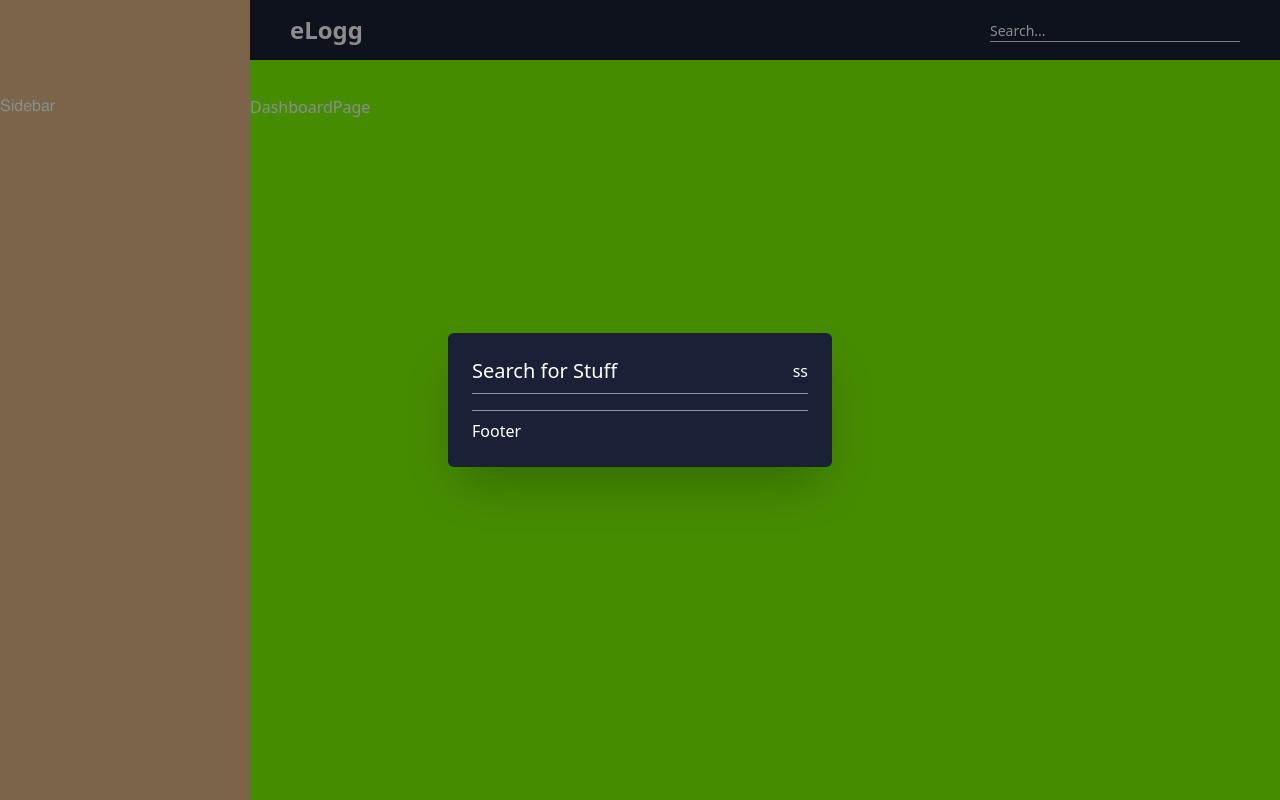
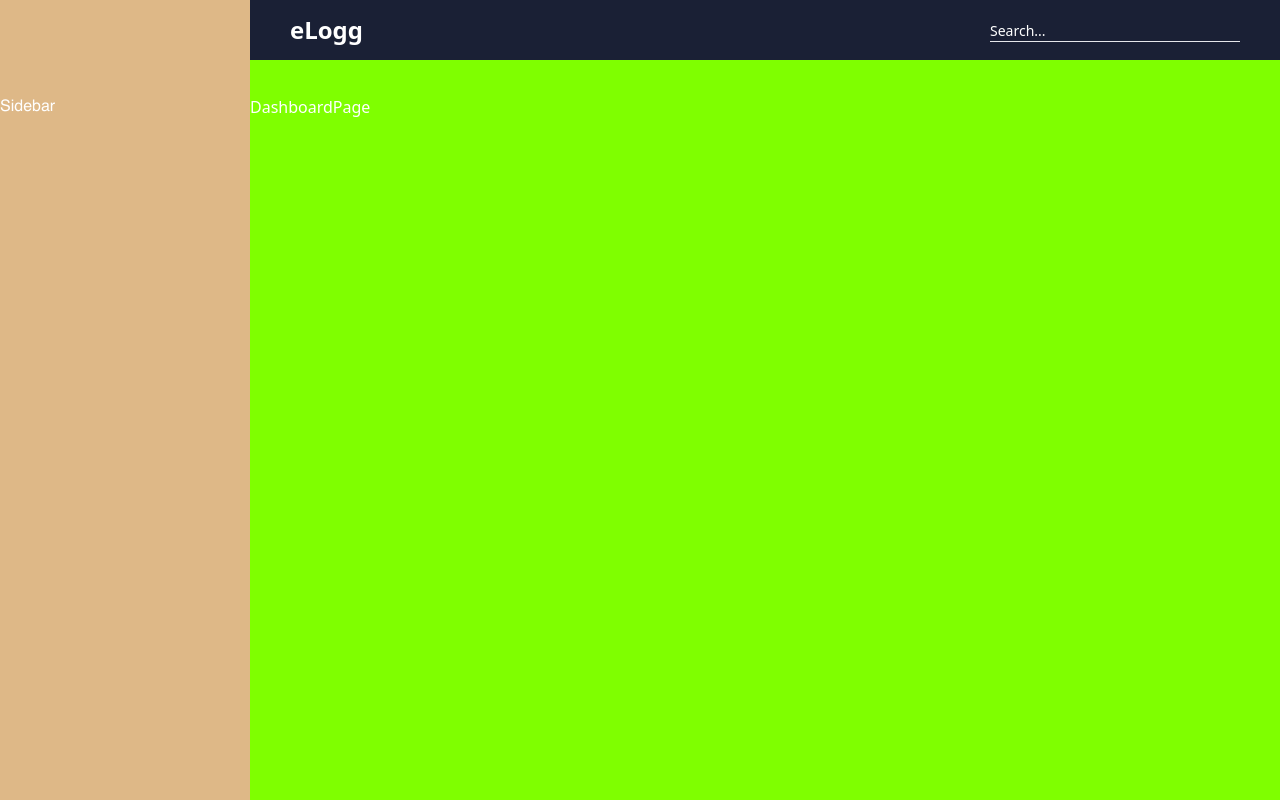
Before and after one commit to chrisbekk/e-logg, a React (Vite) app: page /auth in a window 1280 px wide. Built offline with nearby package versions, Linux system fonts and the light colour scheme.

Commit message:
Minor change to header menu

```diff
--- a/src/components/header/HeaderMenu.tsx
+++ b/src/components/header/HeaderMenu.tsx
@@ -6,7 +6,7 @@ import { ModalHeader } from '../modal/ModalHeader';
 import { ModalBody } from '../modal/ModalBody';
 
 export const HeaderMenu = () => {
-  const [isVisible, setIsVisible] = useState<boolean>(true);
+  const [isVisible, setIsVisible] = useState<boolean>(false);
   const [searchTerm, setSearchTerm] = useState<string>('');
   const closeModal = () => {
     setIsVisible(false);
```
